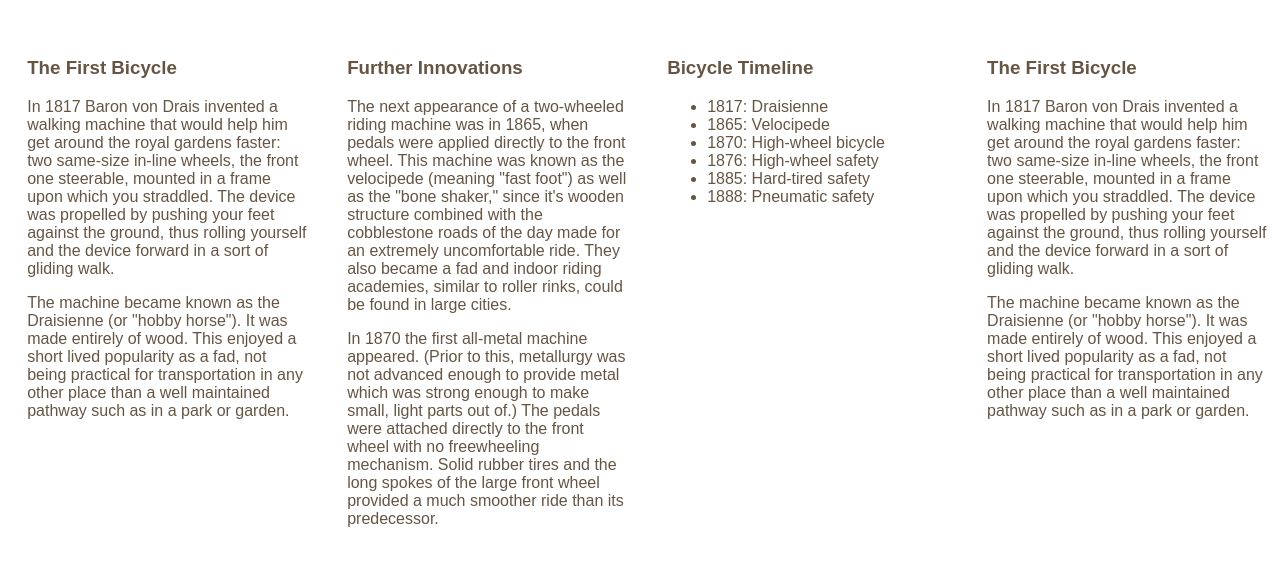
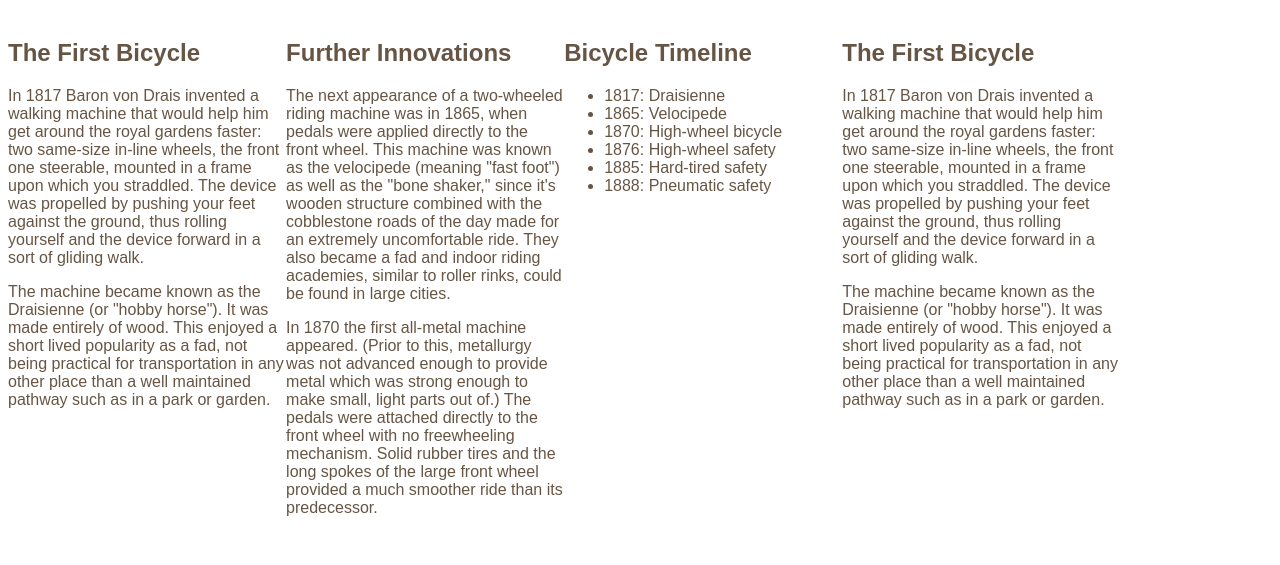
Before and after one commit to rodskiTM/responsive-design-files, a plain HTML site: page media-queries-oefeningen/mediaqueries-oef-02.html in a window 1280 px wide. Shown: the part 61-626 px from the top of the page. Drawn offline with Linux system fonts and the light colour scheme.

Commit message:
clean html

```diff
--- a/media-queries-oefeningen/mediaqueries-oef-02.html
+++ b/media-queries-oefeningen/mediaqueries-oef-02.html
@@ -1,40 +1,26 @@
 <!DOCTYPE html>
 <html>
   <head>
-    <title>Three Column Layout</title>
+    <title>Four Column Layout</title>
     <style type="text/css">
-      h3 {
-        width: 100%;
-      }
       body {
-        width: 100%;
         font-family: Arial, Verdana, sans-serif;
         color: #665544;
       }
+
       .column1of4,
       .column2of4,
       .column3of4,
       .column4of4 {
+        float: left;
         width: 22%;
-        float: left;
-        margin: 1.5%;
-        box-sizing: border-box;
-      }
-      .clearfix::before,
-      .clearfix::after {
-        content: " ";
-        display: table;
-      }
-
-      .clearfix::after {
-        clear: both;
       }
     </style>
   </head>
   <body>
     <h1>The Evolution of the Bicycle</h1>
-    <div class="column1of4">
-      <h3>The First Bicycle</h3>
+    <section class="column1of4">
+      <h2>The First Bicycle</h2>
       <p>
         In 1817 Baron von Drais invented a walking machine that would help him
         get around the royal gardens faster: two same-size in-line wheels, the
@@ -48,9 +34,9 @@
         not being practical for transportation in any other place than a well
         maintained pathway such as in a park or garden.
       </p>
-    </div>
-    <div class="column2of4">
-      <h3>Further Innovations</h3>
+    </section>
+    <section class="column2of4">
+      <h2>Further Innovations</h2>
       <p>
         The next appearance of a two-wheeled riding machine was in 1865, when
         pedals were applied directly to the front wheel. This machine was known
@@ -68,9 +54,9 @@
         long spokes of the large front wheel provided a much smoother ride than
         its predecessor.
       </p>
-    </div>
-    <div class="column3of4">
-      <h3>Bicycle Timeline</h3>
+    </section>
+    <section class="column3of4">
+      <h2>Bicycle Timeline</h2>
       <ul>
         <li>1817: Draisienne</li>
         <li>1865: Velocipede</li>
@@ -79,9 +65,9 @@
         <li>1885: Hard-tired safety</li>
         <li>1888: Pneumatic safety</li>
       </ul>
-    </div>
-    <div class="column4of4">
-      <h3>The First Bicycle</h3>
+    </section>
+    <section class="column4of4">
+      <h2>The First Bicycle</h2>
       <p>
         In 1817 Baron von Drais invented a walking machine that would help him
         get around the royal gardens faster: two same-size in-line wheels, the
@@ -95,6 +81,6 @@
         not being practical for transportation in any other place than a well
         maintained pathway such as in a park or garden.
       </p>
-    </div>
+    </section>
   </body>
 </html>
```
